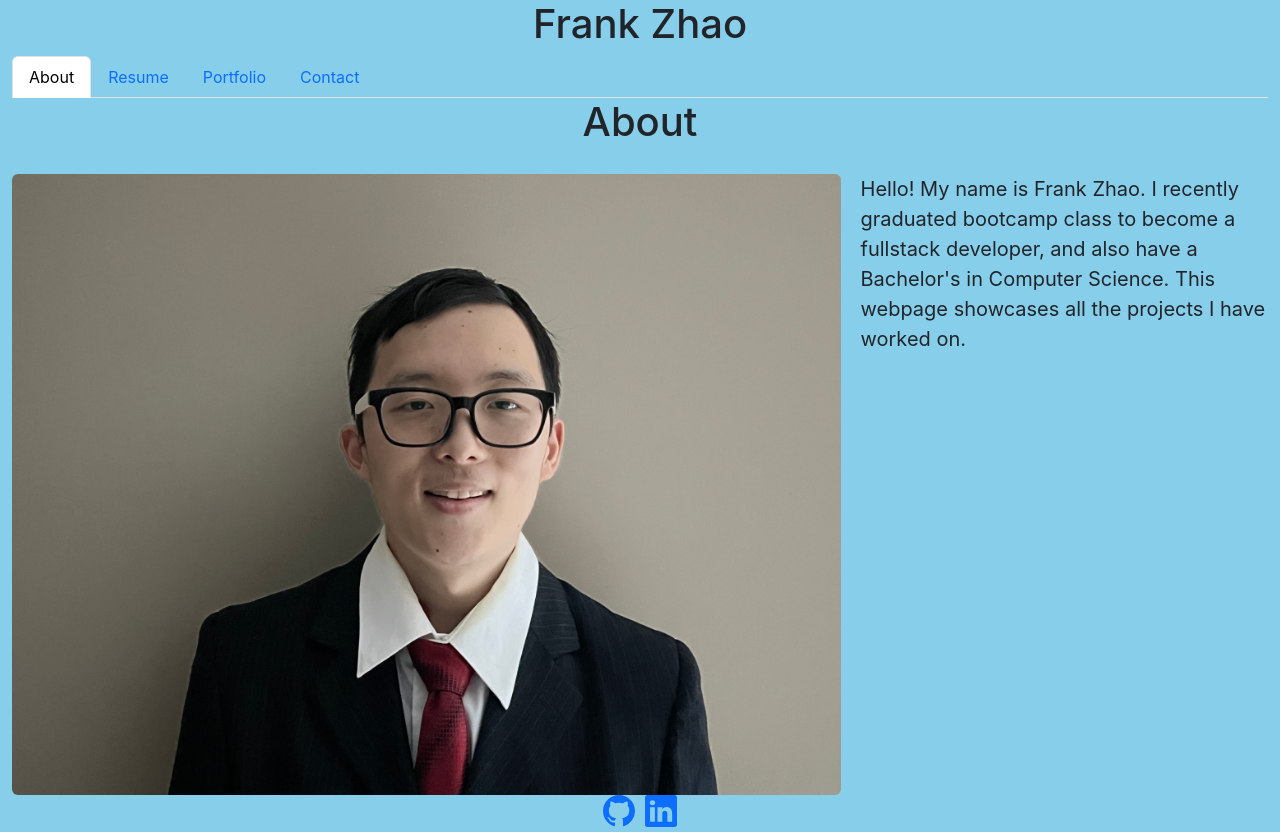
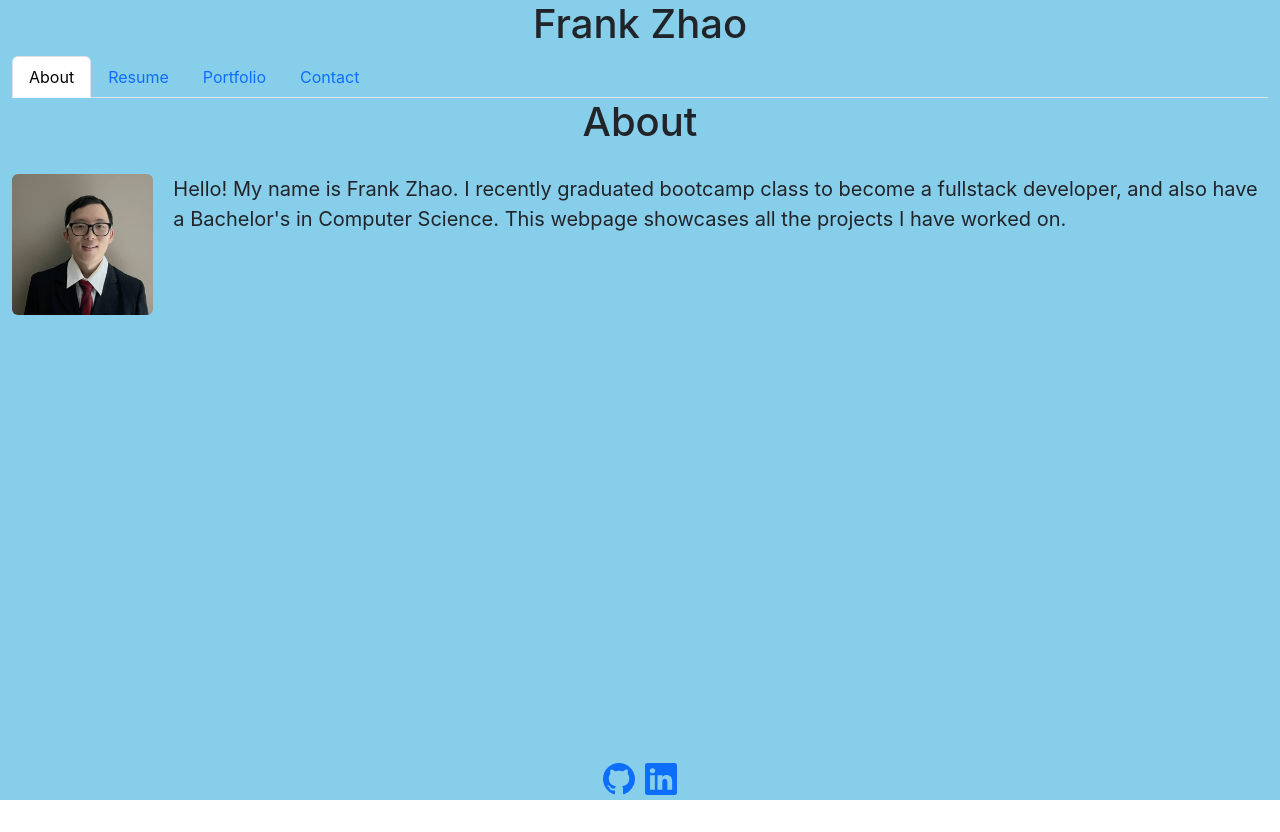
Before and after one commit to fzhao888/React-Portfolio, a React (Create React App) app: page / in a window 1280 px wide. After the commit the page ends 800 px from the top, so only its background shows below. Built offline with nearby package versions, Linux system fonts and the light colour scheme; the HTML template or start-up script is replaced by a standard one.

Commit message:
Resized about me picture

```diff
--- a/src/components/pages/About.js
+++ b/src/components/pages/About.js
@@ -6,7 +6,7 @@ export default function About() {
       <h1>About</h1>
       <section className='me'>
         <section class='meImg'>
-          <img src="images/me.jpeg" alt="image of me" className='img-fluid rounded' />
+          <img src="images/me_site.jpg" alt="image of me" className='img-fluid rounded' />
         </section>
         <p>
           Hello! My name is Frank Zhao.  I recently graduated bootcamp class to become a fullstack developer, and also have a Bachelor's in Computer Science.  This webpage showcases all the projects I have worked on.
```
Also changed, not shown: public/images/me.jpeg (deleted), public/images/me_site.jpg (added).
